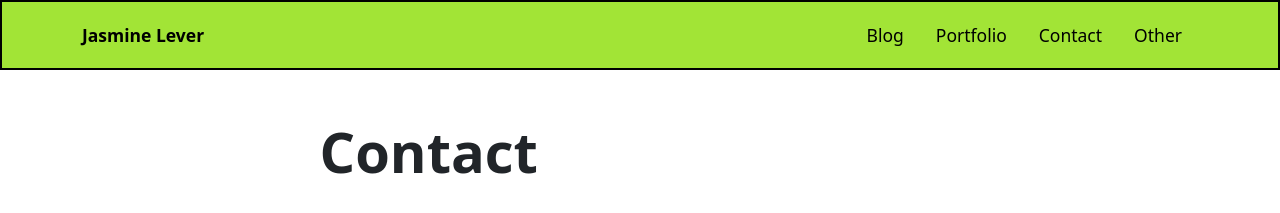
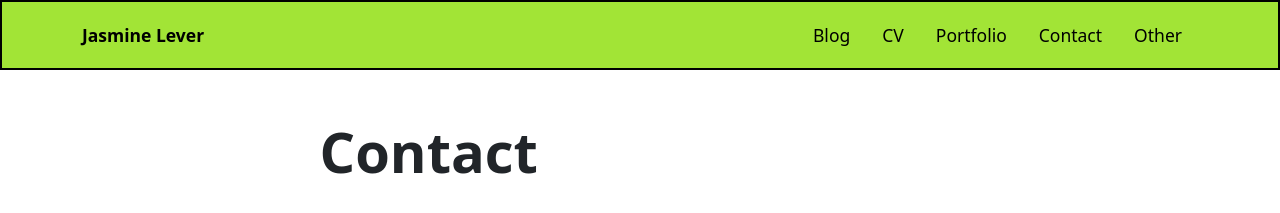
Before and after one commit to jasminelx/jasminelx.github.io, a Jekyll site: the page built from contact.html, in a window 1280 px wide. Shown: the top 213 px of the page. Built offline with Jekyll 4.4.1, drawn with Linux system fonts in a browser that asks for light colours.

Commit message:
Add CV link to navigation menu

```diff
--- a/_layouts/default.html
+++ b/_layouts/default.html
@@ -18,6 +18,7 @@
       <div class="collapse navbar-collapse" id="nav">
         <ul class="navbar-nav ms-auto">
           <li class="nav-item"><a class="nav-link{% if page.nav == 'blog' %} active{% endif %}" href="/blog/">Blog</a></li>
+          <li class="nav-item"><a class="nav-link{% if page.nav == 'cv' %} active{% endif %}" href="/cv/">CV</a></li>
           <li class="nav-item"><a class="nav-link{% if page.nav == 'portfolio' %} active{% endif %}" href="/portfolio/">Portfolio</a></li>
           <li class="nav-item"><a class="nav-link{% if page.nav == 'contact' %} active{% endif %}" href="/contact/">Contact</a></li>
           <li class="nav-item"><a class="nav-link{% if page.nav == 'other' %} active{% endif %}" href="/other/">Other</a></li>
```
